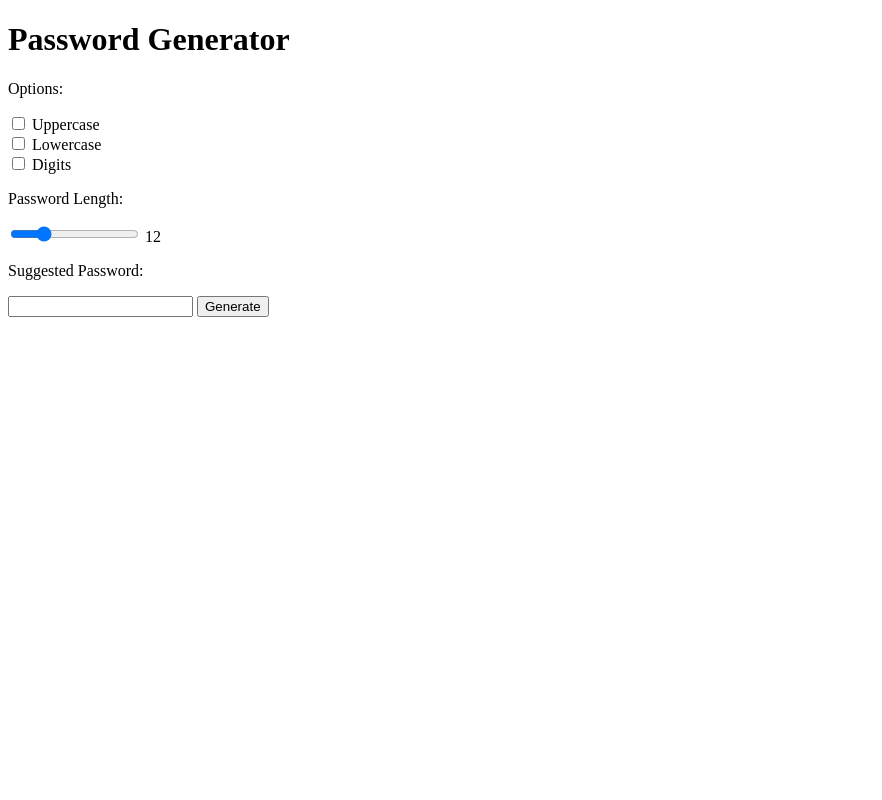
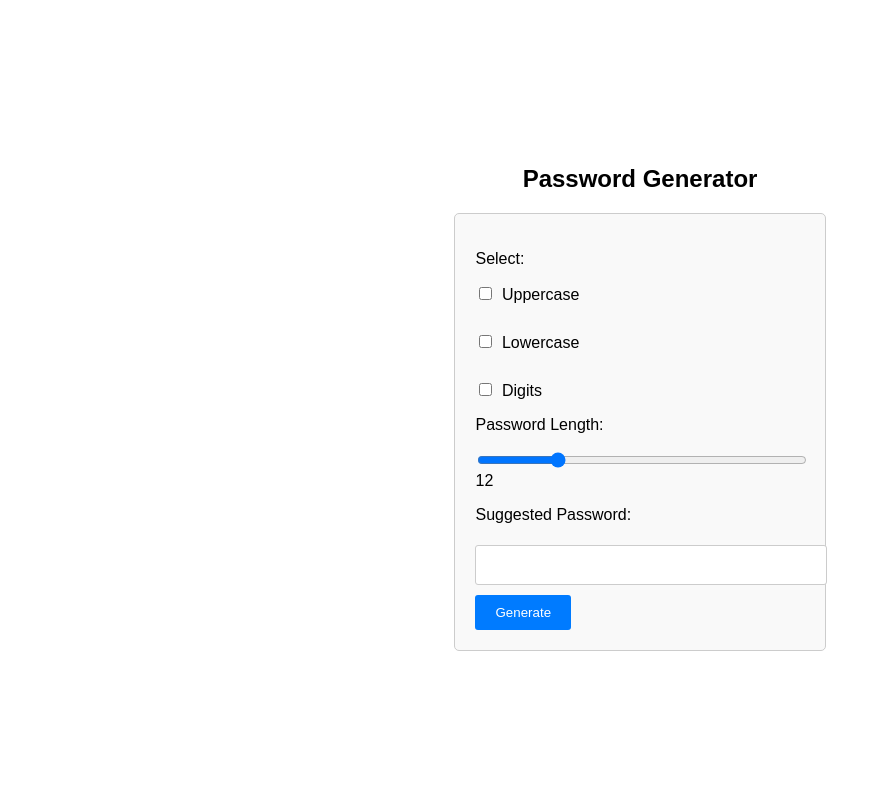
Before and after one commit to neetusuthar90/VaultGuard, a Flask app: page /generator in a window 1280 px wide. Shown: the whole page, without its empty margins (0-882 px from the left). Run offline with Flask 3, Linux system fonts and the light colour scheme; a user stored in the database is signed in.

Commit message:
New changes

```diff
--- /dev/null
+++ b/app/static/generator.css
@@ -0,0 +1,74 @@
+/* Reset some default browser styles */
+body {
+    margin: 0;
+    padding: 0;
+    font-family: Arial, sans-serif;
+}
+
+/* Center the content vertically and horizontally */
+html, body {
+    height: 100%;
+    display: flex;
+    flex-direction: column;
+    justify-content: center;
+    align-items: center;
+}
+
+h1 {
+    font-size: 24px;
+    margin-bottom: 20px;
+}
+
+form {
+    border: 1px solid #ccc;
+    padding: 20px;
+    border-radius: 5px;
+    background-color: #f9f9f9;
+    text-align: left;
+}
+
+label {
+    display: block;
+    margin-bottom: 10px;
+}
+
+input[type="checkbox"] {
+    margin-right: 5px;
+}
+
+input[type="range"] {
+    width: 100%;
+}
+
+input[type="text"] {
+    width: 100%;
+    padding: 10px;
+    margin-top: 5px;
+    border: 1px solid #ccc;
+    border-radius: 3px;
+    font-size: 16px;
+}
+
+input[type="submit"] {
+    background-color: #007BFF;
+    color: #fff;
+    border: none;
+    padding: 10px 20px;
+    cursor: pointer;
+    border-radius: 3px;
+    margin-top: 10px;
+}
+
+button.copy-button {
+    background-color: white;
+    border: 1px solid #007BFF;
+    color: #007BFF;
+    padding: 5px 10px;
+    margin-left: 10px;
+    cursor: pointer;
+}
+
+button.copy-button:hover {
+    background-color: #007BFF;
+    color: white;
+}
--- a/app/templates/generator.html
+++ b/app/templates/generator.html
@@ -2,15 +2,15 @@
 <html lang="en">
 
 <head>
-    <meta charset="UTF-8">
     <meta name="viewport" content="width=device-width, initial-scale=1.0">
     <title>Password Generator</title>
+    <link rel="stylesheet" href="{{ url_for('static', filename='generator.css') }}">
 </head>
 
 <body>
     <h1>Password Generator</h1>
     <form method="post" action="{{ url_for('main.generator') }}">
-        <p>Options:</p>
+        <p>Select:</p>
         <label><input type="checkbox" name="char_box" value="uppercase"> Uppercase</label>
         <br>
         <label><input type="checkbox" name="char_box" value="lowercase"> Lowercase</label>
```
Also changed, not shown: app/templates/edit_item.html (+18 -2 lines).
